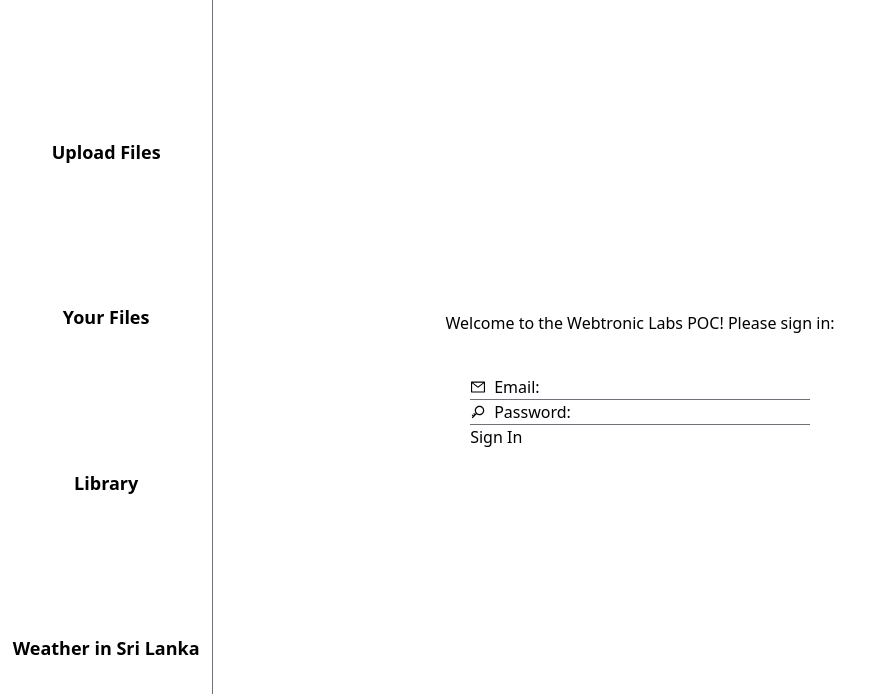
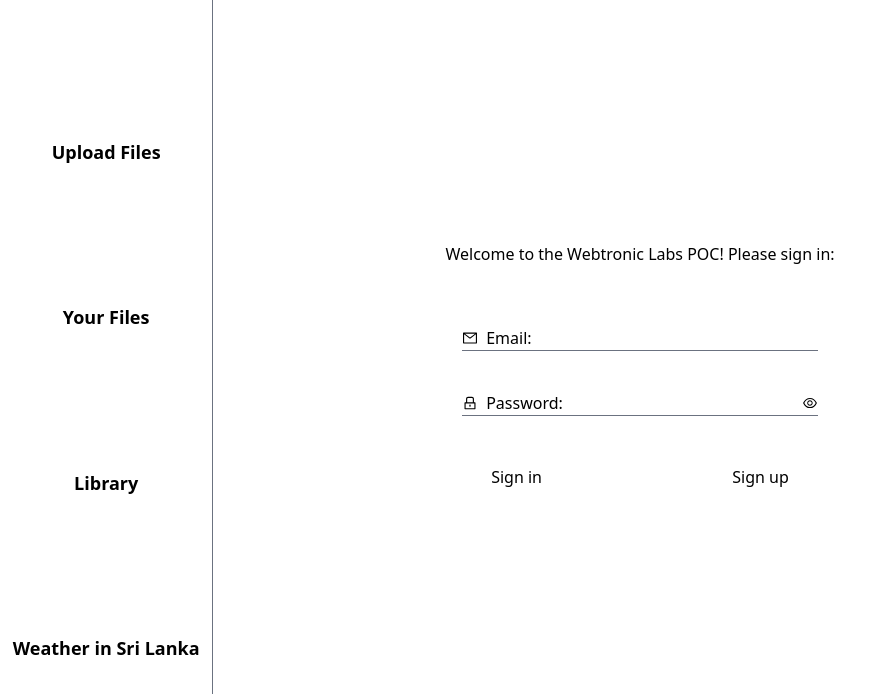
Before and after one commit to ficazam/webtronicsPOC, a React (Create React App) app: page / in a window 1280 px wide. Shown: the top 694 px of the page, without its empty margins (0-885 px from the left). Built offline with nearby package versions, Linux system fonts and the light colour scheme.

Commit message:
finishes frontend

```diff
--- /dev/null
+++ b/src/components/ButtonInput.tsx
@@ -0,0 +1,20 @@
+import React from "react";
+
+interface iButtonProps {
+  clickHandler: (e: React.SyntheticEvent) => void;
+  title: string;
+}
+
+export const ButtonInput = ({ clickHandler, title }: iButtonProps) => {
+  return (
+    <div className="py-5">
+      <button
+        type="submit"
+        className="transition-all border border-white rounded-md py-2 px-7 hover:border-red-500"
+        onClick={clickHandler}
+      >
+        {title}
+      </button>
+    </div>
+  );
+};
--- a/src/components/MailInput.tsx
+++ b/src/components/MailInput.tsx
@@ -8,6 +8,7 @@
 
 export const MailInput = ({ onChange, mail }: iMailInputProps) => {
   return (
+    <div className="py-5">
       <div className="border-b border-gray-500 flex items-center">
         <AiOutlineMail />
         <label className="px-2">Email: </label>
@@ -19,5 +20,6 @@
           className="focus:outline-none"
         />
       </div>
+    </div>
   );
 };
--- a/src/components/PasswordInput.tsx
+++ b/src/components/PasswordInput.tsx
@@ -1,5 +1,9 @@
-import React from "react";
-import { AiOutlineKey } from "react-icons/ai";
+import React, { useState } from "react";
+import {
+  AiOutlineLock,
+  AiOutlineEye,
+  AiOutlineEyeInvisible,
+} from "react-icons/ai";
 
 interface iPassInputProps {
   pass: string;
@@ -7,17 +11,31 @@
 }
 
 export const PasswordInput = ({ onChange, pass }: iPassInputProps) => {
+  const [seePass, setSeePass] = useState<boolean>(true);
   return (
+    <div className="py-5">
       <div className="border-b border-gray-500 flex items-center">
-      <AiOutlineKey />
+        <AiOutlineLock />
         <label className="px-2">Password: </label>
         <input
           required
-        type="password"
+          type={seePass ? "password" : "string"}
           name={pass}
           onChange={onChange}
           className="focus:outline-none"
         />
+        {seePass ? (
+          <AiOutlineEye
+            onClick={() => setSeePass(!seePass)}
+            className="cursor-pointer"
+          />
+        ) : (
+          <AiOutlineEyeInvisible
+            onClick={() => setSeePass(!seePass)}
+            className="cursor-pointer"
+          />
+        )}
+      </div>
     </div>
   );
 };
--- a/src/components/index.ts
+++ b/src/components/index.ts
@@ -2,3 +2,4 @@
 export * from "./MailInput";
 export * from "./FileInput";
 export * from "./PasswordInput";
+export * from "./ButtonInput";
--- a/src/views/Form.tsx
+++ b/src/views/Form.tsx
@@ -1,7 +1,7 @@
 import React, { useState } from "react";
 import { useNavigate } from "react-router-dom";
 
-import { MailInput, FileInput } from "../components";
+import { MailInput, FileInput, ButtonInput } from "../components";
 
 export const Form = () => {
   const nav = useNavigate();
@@ -32,15 +32,6 @@
   return (
     <div className="h-screen w-full flex items-center justify-center">
       <form>
-        <div className="py-5">
-          <MailInput
-            onChange={(e: React.ChangeEvent<HTMLInputElement>) =>
-              setEmail(e.target.value)
-            }
-            mail={email}
-          />
-        </div>
-        <div className="py-5">
         <FileInput
           setFiles={setFiles}
           files={files}
@@ -48,19 +39,12 @@
           setFilesPreviews={setFilesPreviews}
           title="Upload files here: "
         />
-        </div>
         {!validation && (
           <div className="text-center text-red-800">
             Please fill in the entire form!
           </div>
         )}
-        <div className="my-5">
-          <input
-            type="submit"
-            className="transition-all border border-white rounded-md py-2 px-7 hover:border-red-500"
-            onClick={submitHandler}
-          />
-        </div>
+        <ButtonInput clickHandler={submitHandler} title="Submit Files" />
       </form>
     </div>
   );
--- a/src/views/Home.tsx
+++ b/src/views/Home.tsx
@@ -1,18 +1,27 @@
 import React, { useState } from "react";
-import { MailInput, PasswordInput } from "../components";
+import { ButtonInput, MailInput, PasswordInput } from "../components";
 
 export const Home = () => {
   const [mail, setMail] = useState<string>("");
   const [password, setPassword] = useState<string>("");
+  const [validation, setValidation] = useState<boolean>(true);
 
-  const authHandler = () => {
+  const authHandler = (e: React.SyntheticEvent) => {
+    e.preventDefault();
     console.log(mail);
+  };
+
+  const newUserHandler = (e: React.SyntheticEvent) => {
+    e.preventDefault();
+    console.log(mail + "new user");
   };
 
   return (
     <div className="h-screen w-full flex flex-col items-center justify-center">
       Welcome to the Webtronic Labs POC! Please sign in:
       <form className="py-10 justify-center">
+        {!validation && <p className="text-red-700">Sign in error</p>}
+
         <MailInput
           mail={mail}
           onChange={(e: React.ChangeEvent<HTMLInputElement>) =>
@@ -25,9 +34,10 @@
             setPassword(e.target.value)
           }
         />
-        <button type="submit" onClick={authHandler}>
-          Sign In
-        </button>
+        <div className="flex items-center justify-between">
+          <ButtonInput clickHandler={authHandler} title="Sign in" />
+          <ButtonInput clickHandler={newUserHandler} title="Sign up" />
+        </div>
       </form>
     </div>
   );
```
Lines whose indentation alone changed are shown as unchanged.
